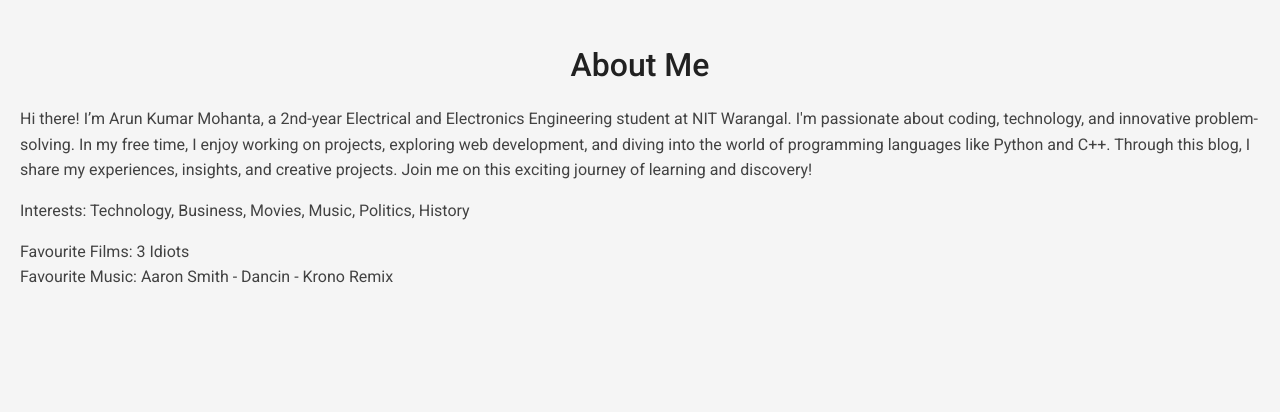
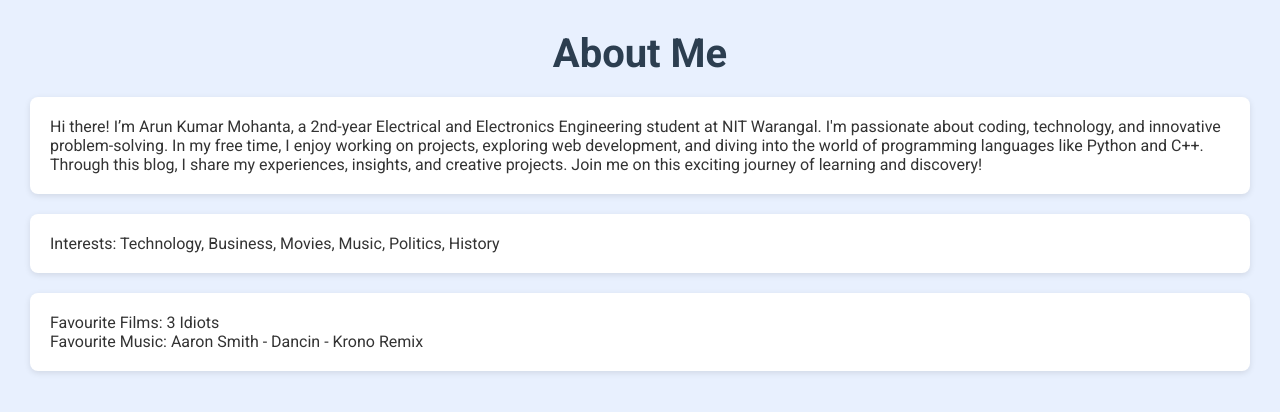
Before and after one commit to ArunKumarMohanta/html-portfolio, a plain HTML site: page public/about.html in a window 1280 px wide. Drawn offline with Linux system fonts and the light colour scheme; files that its build step writes are made by us from their sources.

Commit message:
Update about.html

```diff
--- a/public/about.html
+++ b/public/about.html
@@ -1,24 +1,64 @@
 <!DOCTYPE html>
 <html lang="en">
 <head>
-    <meta charset="UTF-8" />
-    <title>about</title>
-     <link rel="stylesheet" href="style.css">
+  <meta charset="UTF-8">
+  <title>About</title>
+  <style>
+    /* Import Google Font */
+    @import url('https://fonts.googleapis.com/css?family=Roboto:300,400,500,700&display=swap');
+
+    /* Global Reset */
+    * {
+      margin: 0;
+      padding: 0;
+      box-sizing: border-box;
+    }
+    body {
+      font-family: 'Roboto', sans-serif;
+      background: #e8f0fe;
+      color: #333;
+      padding: 30px;
+      animation: fadeIn 1.5s ease;
+    }
+    @keyframes fadeIn {
+      from { opacity: 0; }
+      to { opacity: 1; }
+    }
+    h1 {
+      font-size: 2.5rem;
+      text-align: center;
+      margin-bottom: 20px;
+      color: #2c3e50;
+      animation: slideDown 1s ease;
+    }
+    @keyframes slideDown {
+      from { transform: translateY(-20px); opacity: 0; }
+      to { transform: translateY(0); opacity: 1; }
+    }
+    p {
+      margin-bottom: 20px;
+      background: #fff;
+      padding: 20px;
+      border-radius: 8px;
+      box-shadow: 0 2px 6px rgba(0,0,0,0.1);
+      transition: background 0.3s ease;
+    }
+    p:hover {
+      background: #f1f8ff;
+    }
+    @media (max-width: 600px) {
+      body { padding: 15px; }
+      h1 { font-size: 2rem; }
+      p { padding: 15px; font-size: 0.9rem; }
+    }
+  </style>
 </head>
 <body>
   <h1>About Me</h1>
   <p>
-      Hi there! I’m Arun Kumar Mohanta, a 2nd-year Electrical and Electronics
-      Engineering student at NIT Warangal. I'm passionate about coding,
-      technology, and innovative problem-solving. In my free time, I enjoy
-      working on projects, exploring web development, and diving into the world
-      of programming languages like Python and C++. Through this blog, I share
-      my experiences, insights, and creative projects. Join me on this exciting
-      journey of learning and discovery!
+    Hi there! I’m Arun Kumar Mohanta, a 2nd-year Electrical and Electronics Engineering student at NIT Warangal. I'm passionate about coding, technology, and innovative problem-solving. In my free time, I enjoy working on projects, exploring web development, and diving into the world of programming languages like Python and C++. Through this blog, I share my experiences, insights, and creative projects. Join me on this exciting journey of learning and discovery!
   </p>
-
   <p>Interests: Technology, Business, Movies, Music, Politics, History</p>
-
   <p>
     Favourite Films: 3 Idiots <br>
     Favourite Music: Aaron Smith - Dancin - Krono Remix
```
Lines whose indentation alone changed are shown as unchanged.
